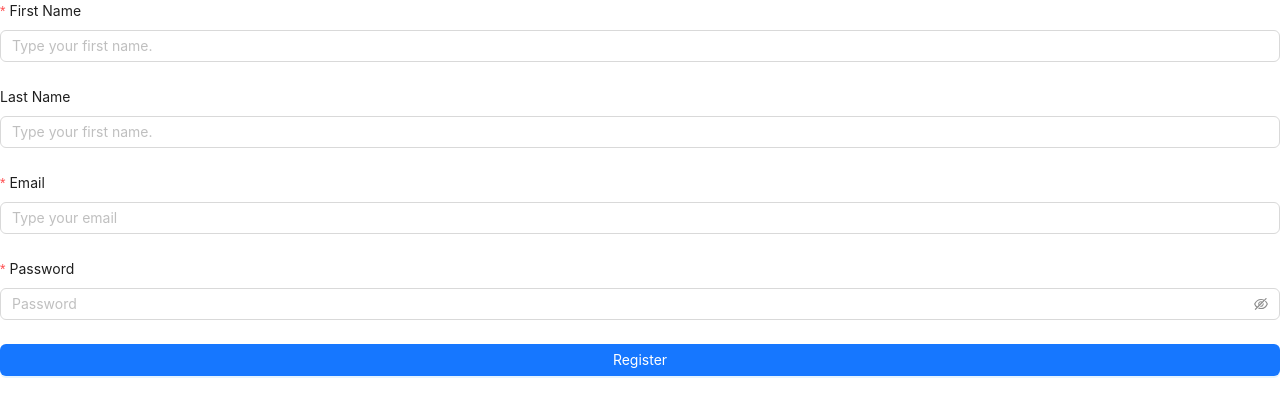
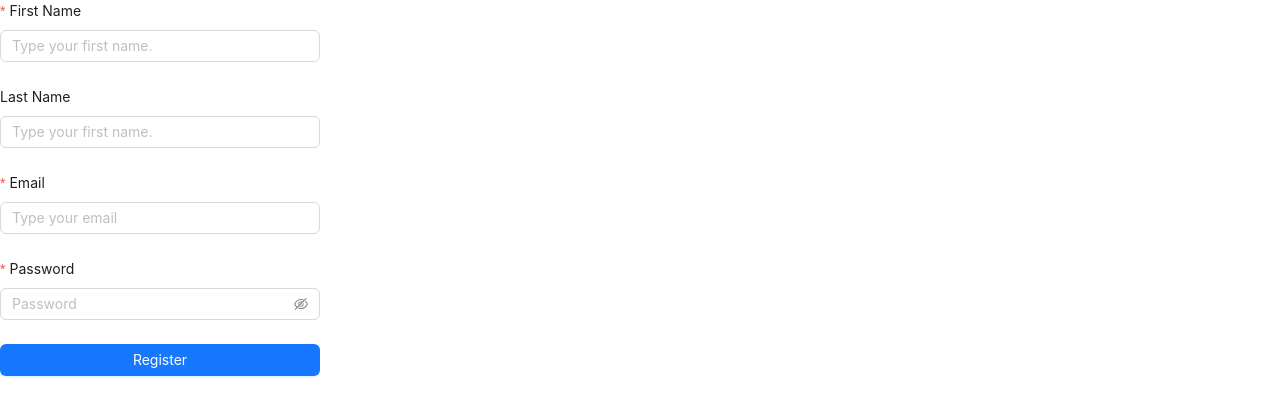
Before and after one commit to sidpg123/YourLibrary, a React (Vite) app in the folder client/: page /signup in a window 1280 px wide. Shown: the top 416 px of the page. Built offline with nearby package versions, Linux system fonts and the light colour scheme.

Commit message:
Toast working properly

```diff
--- a/client/src/App.jsx
+++ b/client/src/App.jsx
@@ -7,10 +7,13 @@ import {
 } from "react-router-dom";
 import Login from "./pages/Login";
 import Dashboard from "./pages/Dashboard";
+import { Toaster } from 'react-hot-toast';
+
 
 function App() {
 	return (
 		<>
+			<Toaster position="top-center" reverseOrder={false}/>
 			<BrowserRouter>
 				<Routes>
 					<Route path="/signup" element={<Login />} />
--- a/client/src/pages/Login.jsx
+++ b/client/src/pages/Login.jsx
@@ -1,6 +1,6 @@
 import { Form, Button, Input } from 'antd';
 import axios from 'axios';
-import toast from 'react-hot-toast';
+import {toast} from 'react-hot-toast';
 
 
 import React from 'react'
@@ -29,7 +29,7 @@ export default function Login() {
   return (
     <div>
       <div>
-        <Form layout='vertical' onFinish={onFinish} autoComplete='off'>
+        <Form className='w-80   ' layout='vertical' onFinish={onFinish} autoComplete='off'>
 
           <Form.Item name='firstName' label='First Name' rules={[
             {
```
Also changed, not shown: 1 other file (tests, documents, lock files or other folders).
